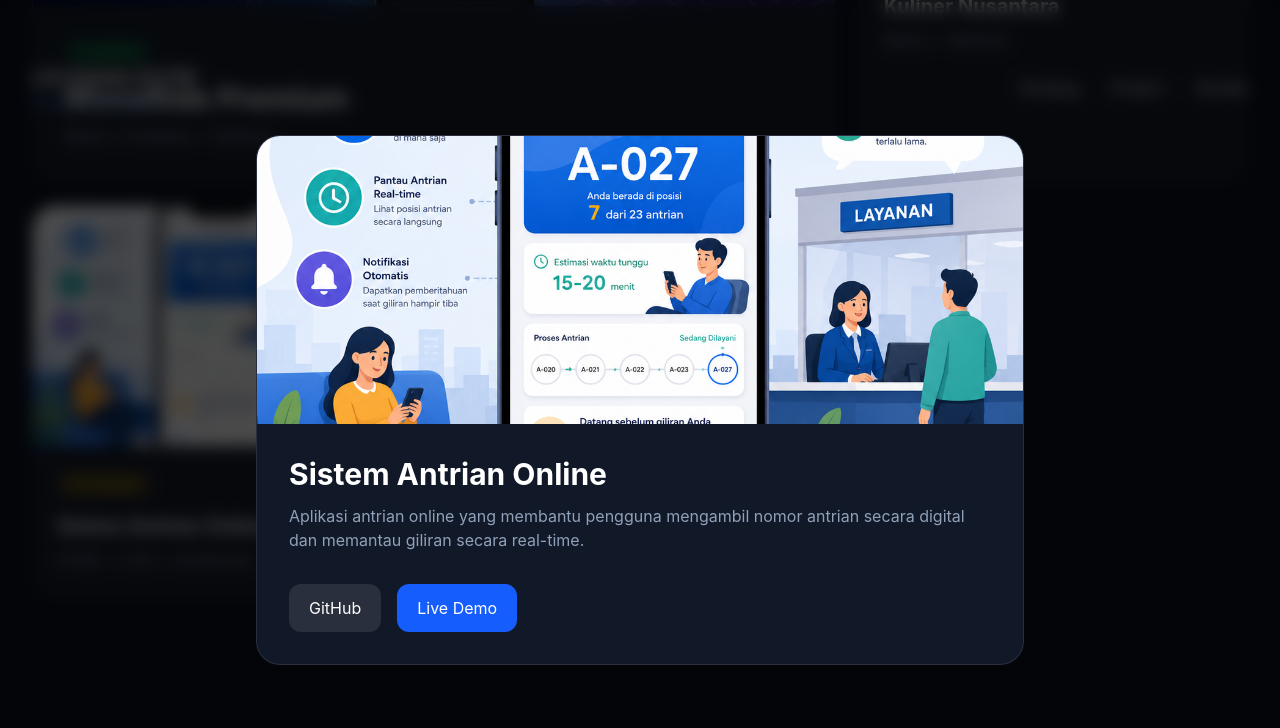
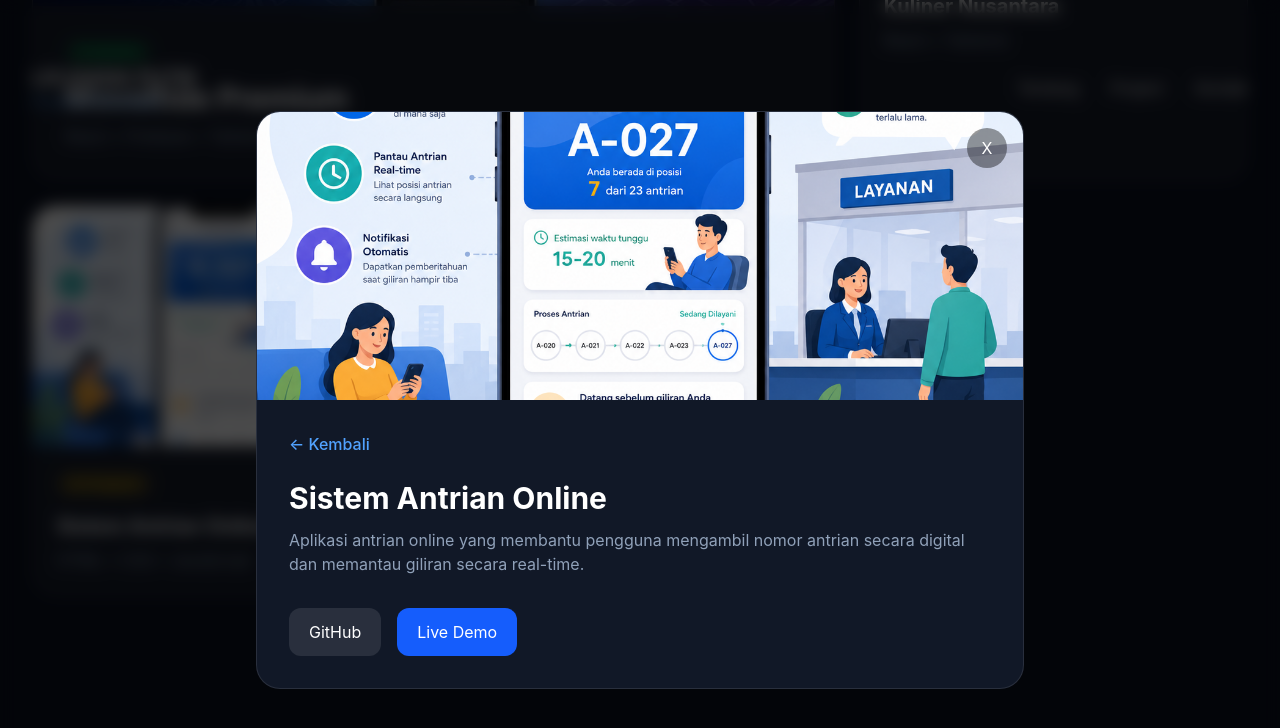
Before and after one commit to lisdianaa21/portfolio-v3, a React (Vite) app: page / in a window 1280 px wide. Both pictures are taken after a click on the element 226 px from the left and 2514 px from the top of the page. Shown: the part 2114-2842 px from the top of the page. Built offline with nearby package versions, Linux system fonts and the light colour scheme.

Commit message:
Update portofolio

```diff
--- a/src/components/ProjectCard.jsx
+++ b/src/components/ProjectCard.jsx
@@ -1,4 +1,11 @@
-function ProjectCard({ title, tech, image, status }) {
+function ProjectCard({
+  title,
+  tech,
+  image,
+  status,
+  github,
+  demo,
+}) {
   return (
     <div
       className="
@@ -15,8 +22,7 @@ function ProjectCard({ title, tech, image, status }) {
         duration-500
       "
     >
-      <div className="aspect-[16/9] overflow-hidden">
-
+      <div className="aspect-[16/9] overflow-hidden relative">
         <img
           src={image}
           alt={title}
@@ -35,14 +41,13 @@ function ProjectCard({ title, tech, image, status }) {
             absolute
             inset-0
             bg-gradient-to-t
+            from-slate-900/60
             to-transparent
           "
         />
-
       </div>
 
-      <div className="p-5 mh-h-[140px]">
-
+      <div className="p-5 min-h-[180px]">
         <div className="mb-4">
           <span
             className={`
@@ -58,31 +63,49 @@ function ProjectCard({ title, tech, image, status }) {
           </span>
         </div>
 
-        <h3 className="
-          text-2xl
-          font-bold
-          text-white
-        ">
+        <h3 className="text-2xl font-bold text-white">
           {title}
         </h3>
 
-        <p className="
-          text-slate-400
-          mt-2
-        ">
+        <p className="text-slate-400 mt-2">
           {tech}
         </p>
 
-        <button
+        <div className="mt-6 flex gap-3">
+          <a
+            href={github}
+            target="_blank"
+            rel="noopener noreferrer"
             className="
-          mt-6
+              px-4 py-2
+              rounded-xl
+              bg-blue-500/20
               text-blue-400
               font-medium
+              hover:bg-blue-500/30
+              transition
             "
           >
-          Lihat Project →
-        </button>
+            GitHub
+          </a>
 
+          <a
+            href={demo}
+            target="_blank"
+            rel="noopener noreferrer"
+            className="
+              px-4 py-2
+              rounded-xl
+              bg-white/10
+              text-white
+              font-medium
+              hover:bg-white/20
+              transition
+            "
+          >
+            Demo
+          </a>
+        </div>
       </div>
     </div>
   );
--- a/src/data/projects.js
+++ b/src/data/projects.js
@@ -11,7 +11,7 @@ export const projects = [
     status: "Completed",
     description:
       "Aplikasi transportasi online modern yang terinspirasi dari Gojek dan Grab. Memiliki fitur booking ride, payment, tracking driver, history transaksi, dan UI premium.",
-    github: "https://github.com/username/moveride",
+    github: "https://github.com/lisdianaa21/transport-app",
     demo: "#",
   },
 
@@ -22,7 +22,7 @@ export const projects = [
     status: "Completed",
     description:
       "Website katalog makanan khas Indonesia yang menampilkan berbagai kuliner berdasarkan provinsi lengkap dengan informasi dan gambar.",
-    github: "https://github.com/username/kuliner-nusantara",
+    github: "https://github.com/lisdianaa21/jelajahrasa",
     demo: "#",
   },
 
@@ -33,7 +33,7 @@ export const projects = [
     status: "On Progress",
     description:
       "Aplikasi antrian online yang membantu pengguna mengambil nomor antrian secara digital dan memantau giliran secara real-time.",
-    github: "https://github.com/username/sistem-antrian",
+    github: "https://github.com/lisdianaa21/antrianku",
     demo: "#",
   },
 
@@ -44,7 +44,7 @@ export const projects = [
     status: "On Progress",
     description:
       "Website portfolio pribadi yang menampilkan profil, project, tech stack, kontak, dan desain modern dengan animasi interaktif.",
-    github: "https://github.com/username/portfolio-v3",
+    github: "https://github.com/lisdianaa21/portfolio-v3",
     demo: "#",
   },
 ];
--- a/src/sections/Projects.jsx
+++ b/src/sections/Projects.jsx
@@ -24,7 +24,9 @@ function Projects() {
           <div className="md:col-span-2 group">
 
             <div
+              onClick={() => selectedProject(projects[0])}
               className="
+                cursor-pointer
                 bg-white/5
                 border border-white/10
                 rounded-3xl
@@ -150,6 +152,7 @@ function Projects() {
               onClick={() => setSelectedProject(project)}
               className="
                 group
+                cursor-pointer
                 bg-white/5
                 border border-white/10
                 rounded-3xl
@@ -199,32 +202,33 @@ function Projects() {
                 <div
                   className="
                     absolute
-                    bottom-4
-                    left-4
+                    inset-0
+                    flex
+                    items-center
+                    justify-center
+
+                    bg-black/50
+                    backdrop-blur-sm
 
                     opacity-0
-                    translate-y-4
-
                     group-hover:opacity-100
-                    group-hover:translate-y-0
 
                     transition-all
                     duration-500
                   "
                 >
-                  <span
+                  <button
                     className="
-                      bg-blue-500/20
-                      text-blue-300
-                      px-4
-                      py-2
-                      rounded-full
-                      backdrop-blur-md
-                      text-sm
+                      px-6
+                      px-3
+                      rounded-xl
+                      bg-blue-600
+                      text-white
+                      font-semibold
                     "
                   >
                     View Project →
-                  </span>
+                  </button>
                 </div>
 
               </div>
@@ -283,6 +287,7 @@ function Projects() {
   >
     <div
       className="
+        relative
         bg-[#111827]
         border
         border-white/10
@@ -294,6 +299,25 @@ function Projects() {
       "
       onClick={(e) => e.stopPropagation()}
     >
+      <button
+        onClick={() => setSelectedProject(null)}
+        className="
+          absolute
+          top-4
+          right-4
+          w-10
+          h-10
+          rounded-full
+          bg-black/40
+          text-white
+          hover:bg-black/60
+          transition
+          z-10
+        "
+        >
+          X
+      </button>
+
       <img
         src={selectedProject.image}
         alt={selectedProject.title}
@@ -301,6 +325,21 @@ function Projects() {
       />
 
       <div className="p-8">
+
+        <button
+          onClick={() => setSelectedProject(null)}
+          className="
+            mb-6
+            flex
+            items-center
+            gap-2
+            text-blue-400
+            hover:text-blue-300
+            font-medium
+            "
+          >
+            ← Kembali
+        </button>
 
         <h3 className="text-3xl font-bold text-white">
           {selectedProject.title}
@@ -312,8 +351,11 @@ function Projects() {
 
         <div className="flex gap-4 mt-8">
 
-          <a
-            href={selectedProject.github}
+          <button
+            onClick={() => {
+              window.open(selectedProject.github, "_blank");
+              setSelectedProject(null);
+            }}
             className="
               px-5
               py-3
@@ -323,10 +365,13 @@ function Projects() {
             "
           >
             GitHub
-          </a>
+          </button>
 
           <a
             href={selectedProject.demo}
+            target="_blank"
+            rel="noopener noreferrer"
+            onClick={() => setSelectedProject(null)}
             className="
               px-5
               py-3
```
Lines whose indentation alone changed are shown as unchanged.
